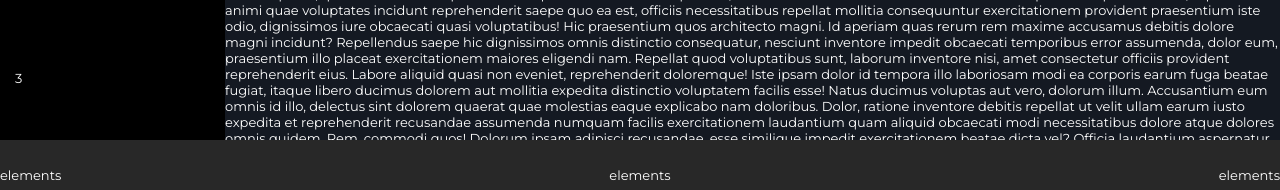
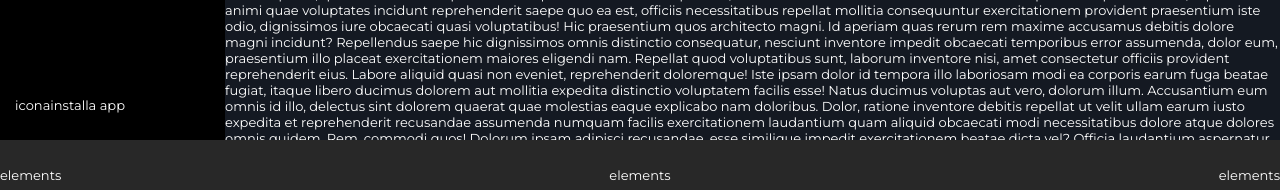
Before and after one commit to GiacWebDev/html-css-spotifyweb, a plain HTML site: page index.html in a window 1280 px wide. Shown: the part 590-780 px from the top of the page. Drawn offline with Linux system fonts and the light colour scheme.

Commit message:
[FIX] structure [ADD] left column items on bottom

```diff
--- a/css/style.css
+++ b/css/style.css
@@ -202,6 +202,7 @@ main .maxi-container .column-left .playlist li {
 
 /* BOTTOM COLUMN LEFT */
 main .maxi-container .column-left .bottom {
+  display: flex;
   width: 100%;
   height: 70px;
   align-items: center;
--- a/index.html
+++ b/index.html
@@ -100,7 +100,13 @@
 
             <!-- div sotto nella colonna sx -->
             <div class="bottom">
-              3
+              <div class="download">
+                icona
+              </div>
+
+              <div class="install">
+                installa app
+              </div>
             </div>
 
         </div>
```
